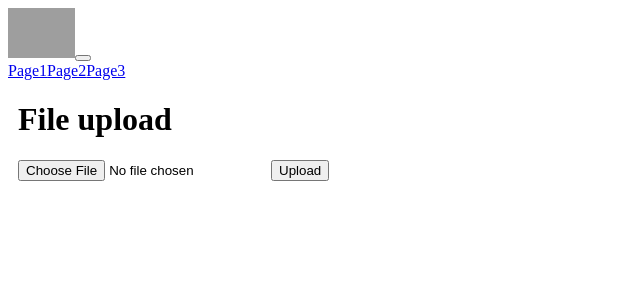
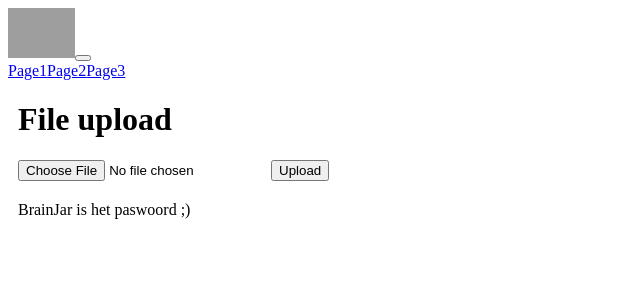
Before and after one commit to KevinVandeVyver/HackTheFuture, an Angular app in the folder FrontEnd/Dashboard/: page /page3 in a window 1280 px wide. Shown: the top 300 px of the page, without its empty margins (0-640 px from the left). Built offline with nearby package versions, Linux system fonts and the light colour scheme; grey boxes are pictures that could not be loaded; what angular-bootstrap-md would draw is missing.

Commit message:
password added

```diff
--- a/FrontEnd/Dashboard/src/app/Page3/uploadfile.component.html
+++ b/FrontEnd/Dashboard/src/app/Page3/uploadfile.component.html
@@ -7,4 +7,7 @@
             {{d}}
         </div>
     </div>
+
+    <p style="margin-top: 20px">BrainJar is het paswoord ;)</p>
+
 </div>
```
